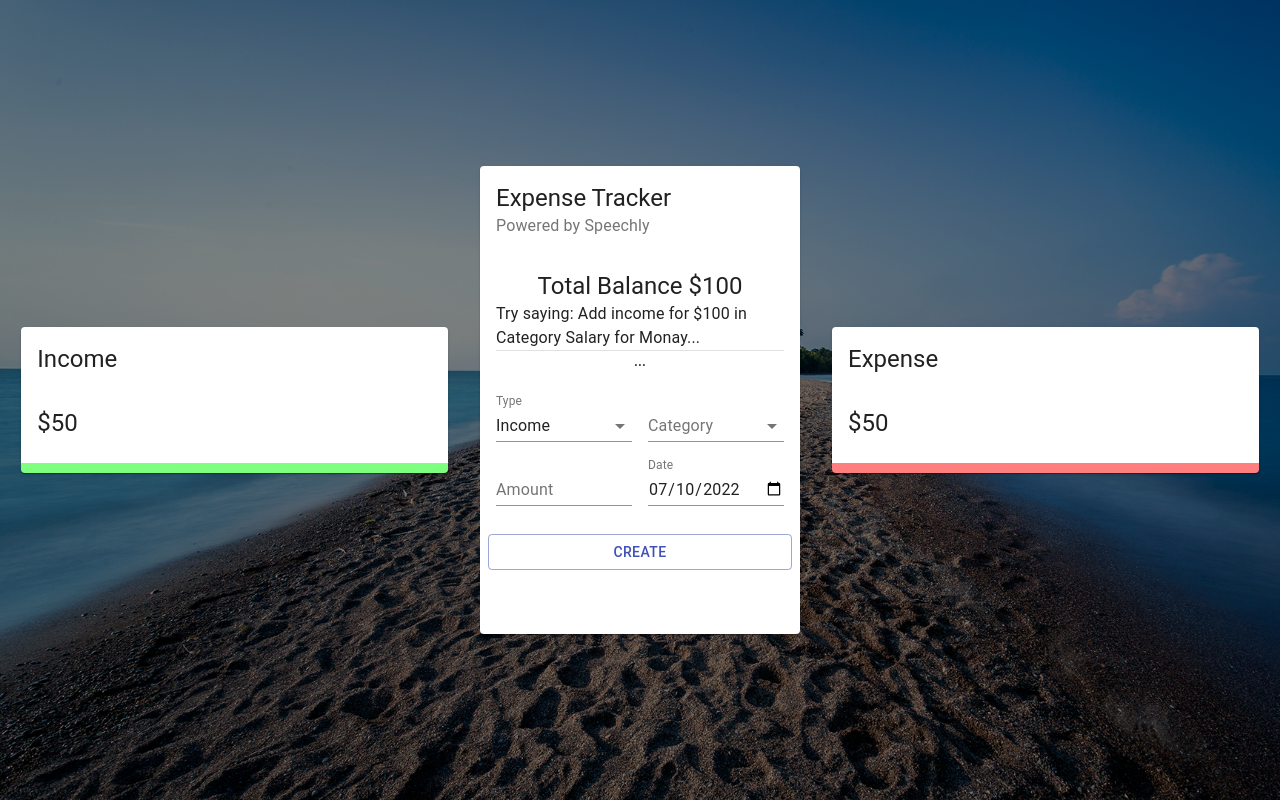
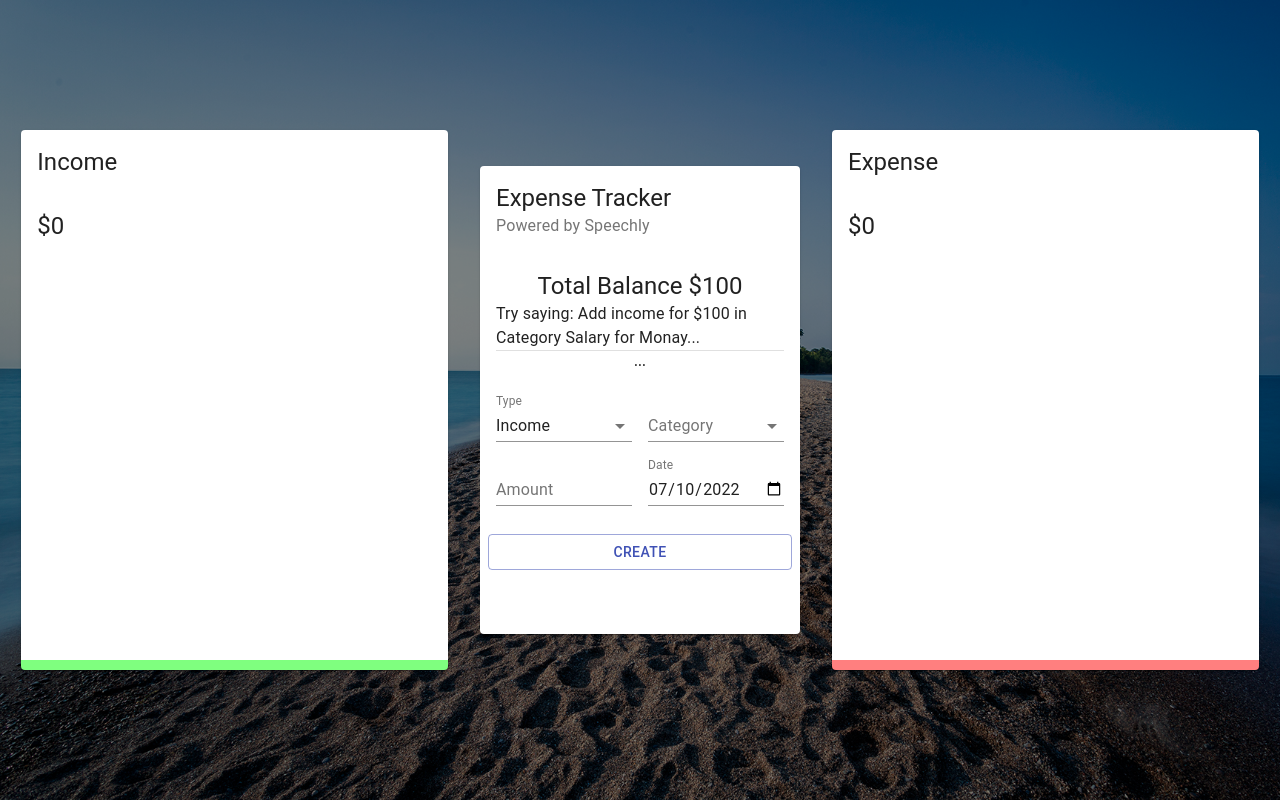
Before and after one commit to undeceive/Claw, a React (Create React App) app: page / in a window 1280 px wide. Built offline with nearby package versions, Linux system fonts and the light colour scheme.

Commit message:
Adding charts

```diff
--- a/src/components/Details/Details.jsx
+++ b/src/components/Details/Details.jsx
@@ -1,21 +1,27 @@
 import React from 'react';
 import { Card, CardHeader, CardContent, Typography } from '@material-ui/core';
 import { Doughnut } from 'react-chartjs-2';
+import useTransactions from '../../useTransactions';
+import {Chart, ArcElement} from 'chart.js'
 
 import useStyles from './styles';
 
+
+Chart.register(ArcElement);
+
 const Details = ({ title }) => {
   const classes = useStyles();
+  const { total, chartData } = useTransactions(title);
 
   return (
-    <Card className={ title === 'Income' ? classes.income : classes.expense}>
-      <CardHeader title={title}/>
+    <Card className={title === 'Income' ? classes.income : classes.expense}>
+      <CardHeader title={title} />
       <CardContent>
-        <Typography variant="h5">$50</Typography>
-        {/*<Doughnut data="DATA"/>*/}
+        <Typography variant="h5">${total}</Typography>
+          <Doughnut data={chartData}/>
       </CardContent>
     </Card>
-  )
+  );
 }
 
-export default Details;
+export default Details
--- /dev/null
+++ b/src/useTransactions.js
@@ -0,0 +1,33 @@
+import { useContext } from 'react';
+import { ExpenseTrackerContext } from './context/context';
+
+import { incomeCategories, expenseCategories, resetCategories } from './constants/categories';
+
+
+const useTransactions = (title) => {
+  resetCategories();
+  const { transactions } = useContext(ExpenseTrackerContext);
+  const transactionsPerType = transactions.filter((t) => t.type === title);
+  const total = transactionsPerType.reduce((acc, currVal) => acc += currVal.amount, 0);
+  const categories = title === 'Income' ? incomeCategories : expenseCategories;
+
+  transactionsPerType.forEach((t) => {
+    const category = categories.find((c) => c.type === t.category);
+
+    if (category) category.amount += t.amount;
+  });
+
+  const filteredCategories = categories.filter((c) => c.amount > 0);
+
+  const chartData = {
+    datasets: [{
+      data: filteredCategories.map((c) => c.amount),
+      backgroundColor: filteredCategories.map((c) => c.color)
+    }],
+    labels: filteredCategories.map((c) => c.type)
+  };
+
+  return { total, chartData };
+};
+
+export default useTransactions;
```
